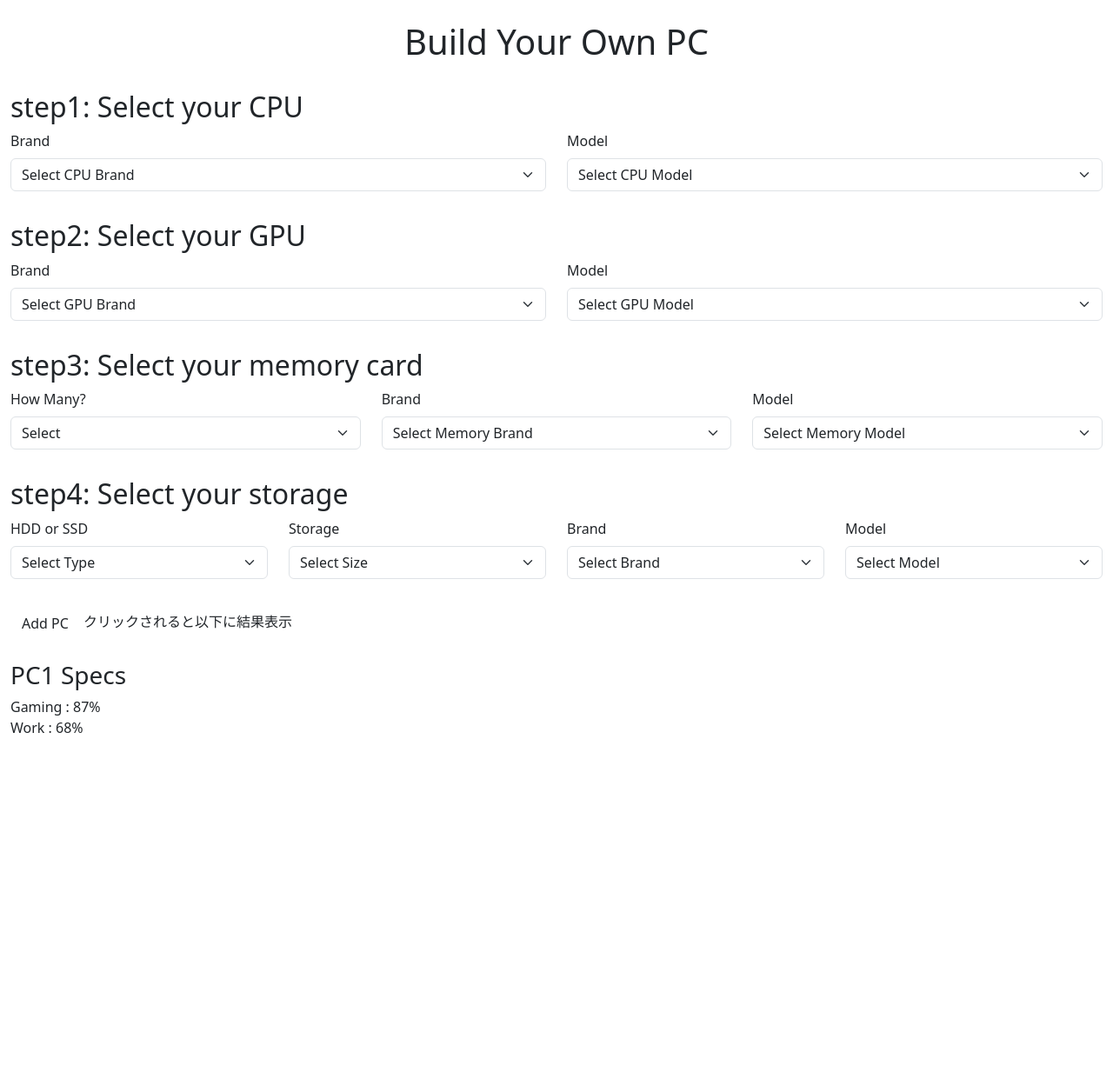
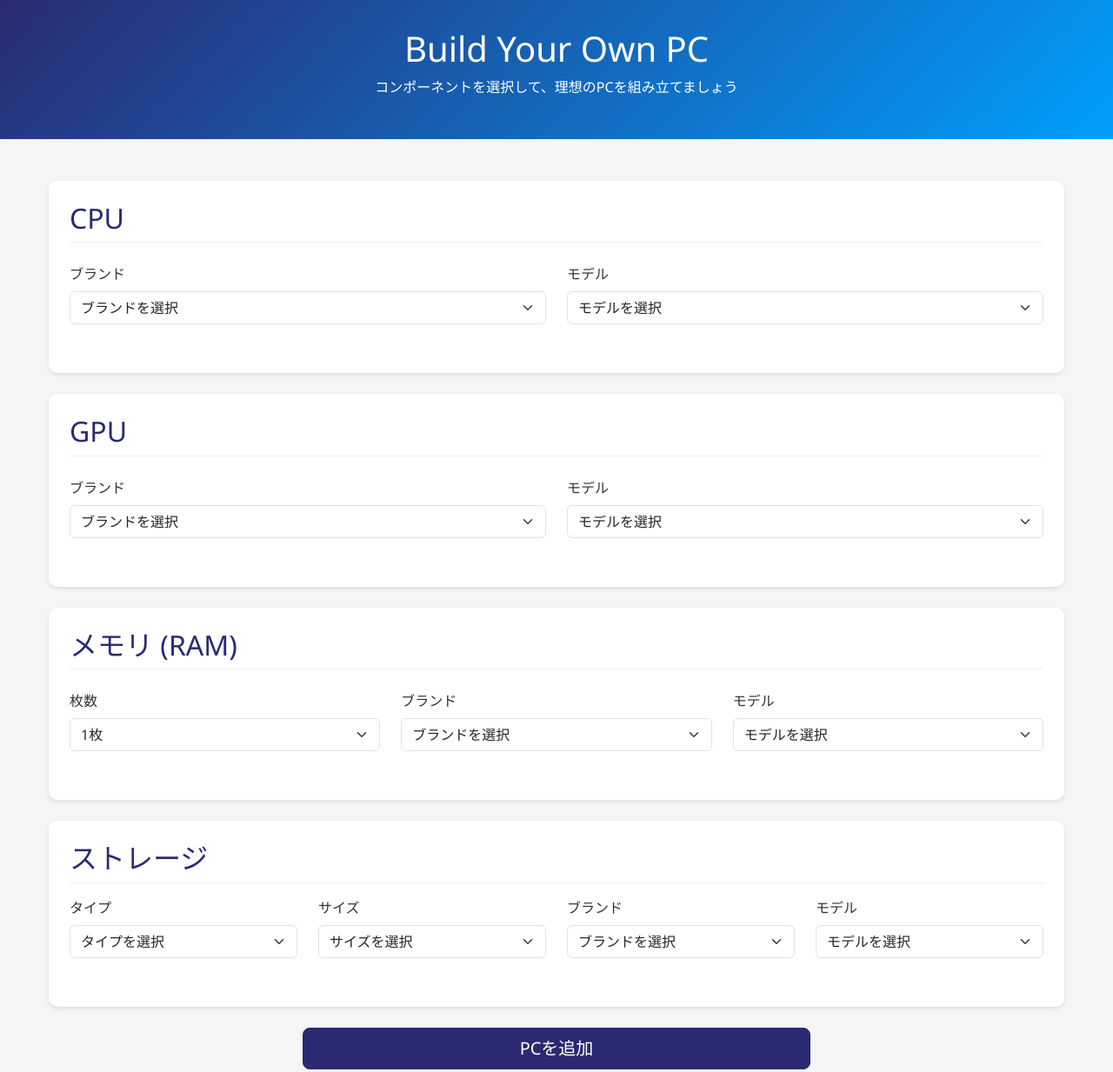
Before and after one commit to SHUNNTARO/Library-App, a plain HTML site: page src/index.html in a window 1280 px wide. Shown: the top 1233 px of the page at 87% size. Before the commit the page ends 849 px from the top, so only its background shows below. Drawn offline with nearby package versions, Linux system fonts and the light colour scheme; a script that the page names is missing.

Commit message:
change index.html

```diff
--- a/src/index.html
+++ b/src/index.html
@@ -6,138 +6,236 @@
     <title>Build Your Own PC</title>
     <!-- Bootstrap CSS -->
     <link href="https://cdn.jsdelivr.net/npm/bootstrap@5.3.0-alpha1/dist/css/bootstrap.min.css" rel="stylesheet">
-    <!-- Custom CSS -->
-    <link rel="stylesheet" href="styles.css">
+    <style>
+        /* 全体のスタイル */
+        body {
+            font-family: 'Segoe UI', Tahoma, Geneva, Verdana, sans-serif;
+            background-color: #f5f5f5;
+            color: #333;
+        }
+
+        /* ヘッダー */
+        .header-banner {
+            background: linear-gradient(135deg, #2a2a72 0%, #009ffd 100%);
+            color: white;
+            padding: 2rem 0;
+            text-align: center;
+            margin-bottom: 2rem;
+        }
+
+        /* メインコンテンツ */
+        .container {
+            max-width: 1200px;
+            margin: 0 auto;
+            padding: 1rem;
+        }
+
+        /* コンポーネント選択部分 */
+        .component-section {
+            background-color: white;
+            border-radius: 10px;
+            padding: 1.5rem;
+            margin-bottom: 1.5rem;
+            box-shadow: 0 2px 5px rgba(0,0,0,0.1);
+        }
+
+        .component-heading {
+            color: #2a2a72;
+            margin-bottom: 1rem;
+            border-bottom: 1px solid #eee;
+            padding-bottom: 0.5rem;
+        }
+
+        /* 結果表示エリア */
+        #resultsArea {
+            margin-top: 2rem;
+        }
+
+        .pc-specs-card {
+            background-color: white;
+            border-radius: 10px;
+            padding: 1.5rem;
+            margin-bottom: 1rem;
+            box-shadow: 0 2px 5px rgba(0,0,0,0.1);
+        }
+
+        .pc-specs-card h3 {
+            color: #2a2a72;
+            margin-bottom: 1rem;
+            border-bottom: 1px solid #eee;
+            padding-bottom: 0.5rem;
+        }
+
+        .specs-details p {
+            margin-bottom: 0.5rem;
+        }
+
+        .performance-metrics {
+            display: flex;
+            gap: 1rem;
+            margin-top: 1rem;
+        }
+
+        .metric {
+            background-color: #f8f9fa;
+            padding: 0.5rem 1rem;
+            border-radius: 20px;
+            font-weight: bold;
+        }
+
+        /* ボタンスタイル */
+        .btn-primary {
+            background-color: #2a2a72;
+            border-color: #2a2a72;
+        }
+
+        .btn-primary:hover {
+            background-color: #1e1e58;
+            border-color: #1e1e58;
+        }
+
+        /* フォームコントロール */
+        .form-label {
+            font-weight: 500;
+        }
+
+        /* ドロップダウンボタンの位置調整 */
+        .fetch-btn-row {
+            margin-bottom: 0.5rem;
+        }
+    </style>
 </head>
 <body>
     <header class="header-banner">
-        <h1 class="text-center py-4">Build Your Own PC</h1>
+        <h1>Build Your Own PC</h1>
+        <p>コンポーネントを選択して、理想のPCを組み立てましょう</p>
     </header>
 
-    <div class="container-fluid main-content">
-        <div class="pc-builder-form">
-            <!-- Step 1: CPU Selection -->
-            <div class="row mb-4">
-                <div class="col-12">
-                    <h2 class="step-title">step1: Select your CPU</h2>
-                </div>
-                <div class="col-md-6 mb-2">
-                    <label for="cpuBrand" class="form-label">Brand</label>
-                    <select class="form-select" id="cpuBrand">
-                        <option selected disabled>Select CPU Brand</option>
+    <div class="container">
+        <!-- CPU 選択 -->
+        <div class="component-section">
+            <h2 class="component-heading">CPU</h2>
+            <div class="row fetch-btn-row">
+                <!-- fetchボタンがここに追加されます -->
+            </div>
+            <div class="row mb-3">
+                <div class="col-md-6 mb-3">
+                    <label for="cpuBrand" class="form-label">ブランド</label>
+                    <select id="cpuBrand" class="form-select">
+                        <option selected disabled>ブランドを選択</option>
                     </select>
                 </div>
-                <div class="col-md-6 mb-2">
-                    <label for="cpuModel" class="form-label">Model</label>
-                    <select class="form-select" id="cpuModel">
-                        <option selected disabled>Select CPU Model</option>
+                <div class="col-md-6 mb-3">
+                    <label for="cpuModel" class="form-label">モデル</label>
+                    <select id="cpuModel" class="form-select">
+                        <option selected disabled>モデルを選択</option>
                     </select>
-                </div>
-            </div>
-
-            <!-- Step 2: GPU Selection -->
-            <div class="row mb-4">
-                <div class="col-12">
-                    <h2 class="step-title">step2: Select your GPU</h2>
-                </div>
-                <div class="col-md-6 mb-2">
-                    <label for="gpuBrand" class="form-label">Brand</label>
-                    <select class="form-select" id="gpuBrand">
-                        <option selected disabled>Select GPU Brand</option>
-                    </select>
-                </div>
-                <div class="col-md-6 mb-2">
-                    <label for="gpuModel" class="form-label">Model</label>
-                    <select class="form-select" id="gpuModel">
-                        <option selected disabled>Select GPU Model</option>
-                    </select>
-                </div>
-            </div>
-
-            <!-- Step 3: Memory Selection -->
-            <div class="row mb-4">
-                <div class="col-12">
-                    <h2 class="step-title">step3: Select your memory card</h2>
-                </div>
-                <div class="col-md-4 mb-2">
-                    <label for="memoryCount" class="form-label">How Many?</label>
-                    <select class="form-select" id="memoryCount">
-                        <option selected disabled>Select</option>
-                        <option>1</option>
-                        <option>2</option>
-                        <option>3</option>
-                        <option>4</option>
-                    </select>
-                </div>
-                <div class="col-md-4 mb-2">
-                    <label for="memoryBrand" class="form-label">Brand</label>
-                    <select class="form-select" id="memoryBrand">
-                        <option selected disabled>Select Memory Brand</option>
-                    </select>
-                </div>
-                <div class="col-md-4 mb-2">
-                    <label for="memoryModel" class="form-label">Model</label>
-                    <select class="form-select" id="memoryModel">
-                        <option selected disabled>Select Memory Model</option>
-                    </select>
-                </div>
-            </div>
-
-            <!-- Step 4: Storage Selection -->
-            <div class="row mb-4">
-                <div class="col-12">
-                    <h2 class="step-title">step4: Select your storage</h2>
-                </div>
-                <div class="col-md-3 mb-2">
-                    <label for="storageType" class="form-label">HDD or SSD</label>
-                    <select class="form-select" id="storageType">
-                        <option selected disabled>Select Type</option>
-                    </select>
-                </div>
-                <div class="col-md-3 mb-2">
-                    <label for="storageSize" class="form-label">Storage</label>
-                    <select class="form-select" id="storageSize">
-                        <option selected disabled>Select Size</option>
-                    </select>
-                </div>
-                <div class="col-md-3 mb-2">
-                    <label for="storageBrand" class="form-label">Brand</label>
-                    <select class="form-select" id="storageBrand">
-                        <option selected disabled>Select Brand</option>
-                    </select>
-                </div>
-                <div class="col-md-3 mb-2">
-                    <label for="storageModel" class="form-label">Model</label>
-                    <select class="form-select" id="storageModel">
-                        <option selected disabled>Select Model</option>
-                    </select>
-                </div>
-            </div>
-
-            <!-- Add PC Button -->
-            <div class="row mb-4">
-                <div class="col-12">
-                    <button id="addPcBtn" class="btn add-pc-btn">Add PC</button>
-                    <span class="note-text">クリックされると以下に結果表示</span>
                 </div>
             </div>
         </div>
 
-        <!-- Results Area -->
-        <div class="results-area" id="resultsArea">
-            <div class="pc-specs-card">
-                <h3>PC1 Specs</h3>
-                <div class="performance-metrics">
-                    <div class="metric">Gaming : 87%</div>
-                    <div class="metric">Work : 68%</div>
+        <!-- GPU 選択 -->
+        <div class="component-section">
+            <h2 class="component-heading">GPU</h2>
+            <div class="row fetch-btn-row">
+                <!-- fetchボタンがここに追加されます -->
+            </div>
+            <div class="row mb-3">
+                <div class="col-md-6 mb-3">
+                    <label for="gpuBrand" class="form-label">ブランド</label>
+                    <select id="gpuBrand" class="form-select">
+                        <option selected disabled>ブランドを選択</option>
+                    </select>
                 </div>
+                <div class="col-md-6 mb-3">
+                    <label for="gpuModel" class="form-label">モデル</label>
+                    <select id="gpuModel" class="form-select">
+                        <option selected disabled>モデルを選択</option>
+                    </select>
+                </div>
+            </div>
+        </div>
+
+        <!-- メモリ選択 -->
+        <div class="component-section">
+            <h2 class="component-heading">メモリ (RAM)</h2>
+            <div class="row fetch-btn-row">
+                <!-- fetchボタンがここに追加されます -->
+            </div>
+            <div class="row mb-3">
+                <div class="col-md-4 mb-3">
+                    <label for="memoryCount" class="form-label">枚数</label>
+                    <select id="memoryCount" class="form-select">
+                        <option selected value="1">1枚</option>
+                        <option value="2">2枚</option>
+                        <option value="3">3枚</option>
+                        <option value="4">4枚</option>
+                    </select>
+                </div>
+                <div class="col-md-4 mb-3">
+                    <label for="memoryBrand" class="form-label">ブランド</label>
+                    <select id="memoryBrand" class="form-select">
+                        <option selected disabled>ブランドを選択</option>
+                    </select>
+                </div>
+                <div class="col-md-4 mb-3">
+                    <label for="memoryModel" class="form-label">モデル</label>
+                    <select id="memoryModel" class="form-select">
+                        <option selected disabled>モデルを選択</option>
+                    </select>
+                </div>
+            </div>
+        </div>
+
+        <!-- ストレージ選択 -->
+        <div class="component-section">
+            <h2 class="component-heading">ストレージ</h2>
+            <div class="row mb-3">
+                <div class="col-md-3 mb-3">
+                    <label for="storageType" class="form-label">タイプ</label>
+                    <select id="storageType" class="form-select">
+                        <option selected disabled>タイプを選択</option>
+                    </select>
+                </div>
+                <div class="col-md-3 mb-3">
+                    <label for="storageSize" class="form-label">サイズ</label>
+                    <select id="storageSize" class="form-select">
+                        <option selected disabled>サイズを選択</option>
+                    </select>
+                </div>
+                <div class="col-md-3 mb-3">
+                    <label for="storageBrand" class="form-label">ブランド</label>
+                    <select id="storageBrand" class="form-select">
+                        <option selected disabled>ブランドを選択</option>
+                    </select>
+                </div>
+                <div class="col-md-3 mb-3">
+                    <label for="storageModel" class="form-label">モデル</label>
+                    <select id="storageModel" class="form-select">
+                        <option selected disabled>モデルを選択</option>
+                    </select>
+                </div>
+            </div>
+        </div>
+
+        <!-- Add PCボタン -->
+        <div class="d-grid gap-2 col-md-6 mx-auto mb-4">
+            <button id="addPcBtn" class="btn btn-primary btn-lg">PCを追加</button>
+        </div>
+
+        <!-- 結果表示エリア -->
+        <h2 class="text-center mb-3">構築されたPC</h2>
+        <div id="resultsArea">
+            <!-- PCカードがここに表示されます -->
+            <div class="alert alert-info text-center">
+                コンポーネントを選択してPCを追加してください
             </div>
         </div>
     </div>
 
-    <!-- Bootstrap JS Bundle with Popper -->
+    <!-- Bootstrap JS -->
     <script src="https://cdn.jsdelivr.net/npm/bootstrap@5.3.0-alpha1/dist/js/bootstrap.bundle.min.js"></script>
-    <!-- Custom JavaScript -->
+    <!-- Custom JS -->
     <script src="script.js"></script>
 </body>
 </html>
```
